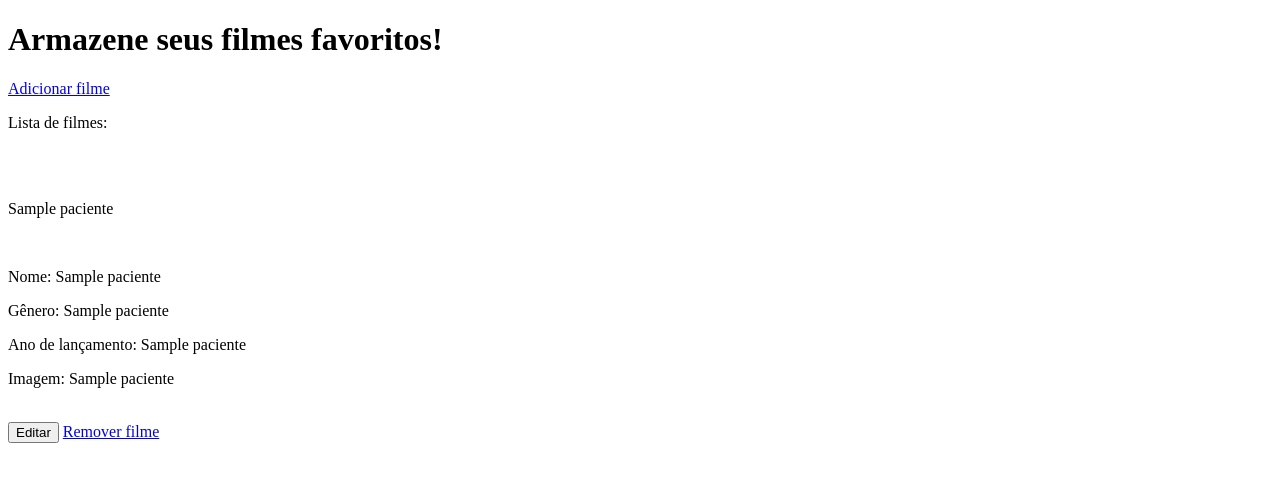
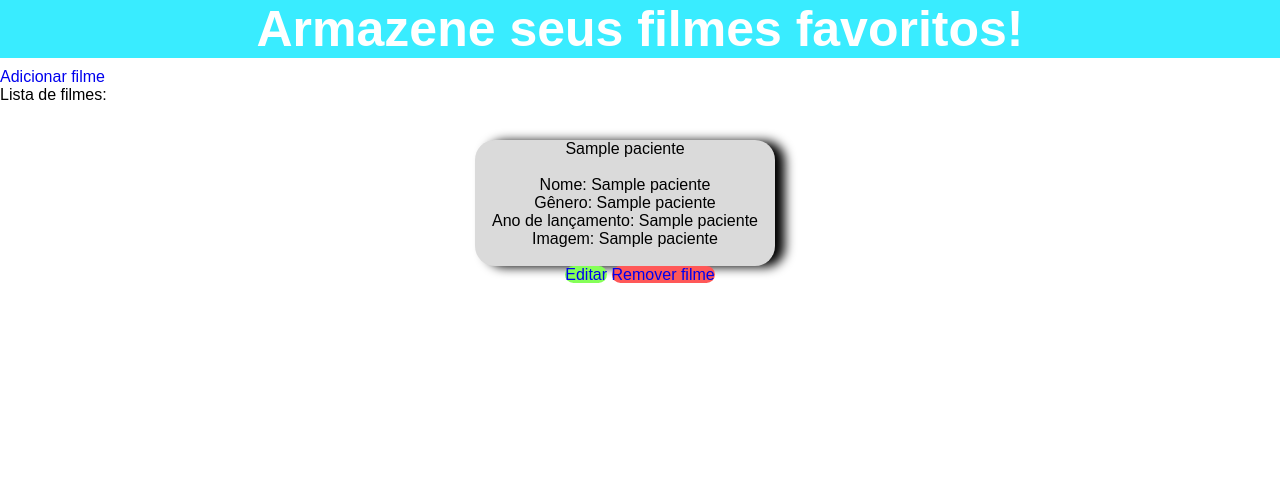
Before and after one commit to ciraht/Biblioteca-filmes, a Flask app: template templates/index.html in a window 1280 px wide. Shown: the top 486 px of the page. Run offline with Flask 3, Linux system fonts and the light colour scheme; the template is opened without the code that fills it: most values are stand-ins (such as "Sample title", 1, 10 or a date in 2020).

Commit message:
Add files via upload

```diff
--- a/main.py
+++ b/main.py
@@ -1,6 +1,7 @@
-from flask import Flask, render_template, request, redirect
+from flask import Flask, render_template, request, redirect, flash
 
 app = Flask(__name__)
+app.secret_key = 'sua_chave_secreta_aqui'
 dataList = []
 
 @app.route('/', methods=['GET', 'POST'])
@@ -10,12 +11,18 @@ def index():
 @app.route('/add_item', methods=['GET', 'POST'])
 def add_item():
     if request.method == 'POST':
-        nomeanimal = request.form['nome']
+        nome = request.form['nome']
         especie = request.form['especie']
         peso = request.form['peso']
         nometutor = request.form['nome-tutor']
+
+        for paciente in dataList:
+            if paciente[1] == nome:
+                flash("Erro: filme já cadastrado.", "error")
+                return redirect('add_item')
+
         id = len(dataList)
-        dataList.append([id, nomeanimal, especie, peso, nometutor])
+        dataList.append([id, nome, especie, peso, nometutor])
         return redirect('/')
     else:
         return render_template('add-item.html')
@@ -24,12 +31,12 @@ def add_item():
 @app.route('/edit_item/<int:id>', methods=['GET', 'POST'])
 def edit_item(id):
     if request.method == 'POST':
-        nomeanimal = request.form['nome']
+        nome = request.form['nome']
         especie = request.form['especie']
         peso = request.form['peso']
         nometutor = request.form['nome-tutor']
 
-        dataList[id] = [id, nomeanimal, especie, peso, nometutor]
+        dataList[id] = [id, nome, especie, peso, nometutor]
 
         return redirect('/')
     else:
@@ -45,5 +52,6 @@ def cancelar_paciente(id):
 
 
 
+
 if __name__ == '__main__':
     app.run(debug=True)
--- /dev/null
+++ b/static/style.css
@@ -0,0 +1,42 @@
+*{
+    padding: 0;
+    margin: 0;
+    text-decoration: none;
+    font-family: Arial, Helvetica, sans-serif;
+}
+
+h1{
+    color: rgb(255, 255, 255);
+    background-color: rgb(57, 236, 255);
+    text-align: center;
+    font-size: 50px;
+    margin-bottom: 10px;
+}
+
+.editar{
+    background-color: rgb(133, 255, 88);
+    border-radius: 10px;
+
+}
+
+.excluir{
+    background-color: rgb(255, 88, 88);
+    border-radius: 10px;
+}
+.contato{
+    text-align: center;
+    background-color: rgb(218, 218, 218);
+    border-radius: 20px;
+    margin-left: 475px;
+    width: 300px;
+    box-shadow: 10px 1px 11px 0px;
+}
+
+.botoes{
+    text-align: center;
+}
+
+
+.add{
+
+}
--- a/templates/index.html
+++ b/templates/index.html
@@ -3,10 +3,14 @@
 <head>
     <meta charset="UTF-8">
     <title>Armazém</title>
+    <link rel="stylesheet" href="../static/style.css">
 </head>
 <body>
+<main>
+
+
     <h1>Armazene seus filmes favoritos!</h1>
-    <a href="/add_item">Adicionar filme</a>
+    <a href="/add_item" class="add" >Adicionar filme</a>
 
             <p class="centraliza">Lista de filmes:</p>
 
@@ -26,13 +30,14 @@
                         <br>
                     </div>
                     <div class="botoes">
-                        <a href="/edit_item/{{ loop.index0 }}"><button>Editar</button></a>
+                        <a href="/edit_item/{{ loop.index0 }}"class="editar">Editar</a>
 
-                    <a href="/del/{{ loop.index0 }}">Remover filme</a>
+                    <a href="/del/{{ loop.index0 }}" class="excluir">Remover filme</a>
                 </div>
                 </div>
             </div>
             <br><br>
             {% endfor %}
+</main>
 </body>
 </html>
```
Also changed, not shown: templates/add-item.html (+9 -0 lines).
